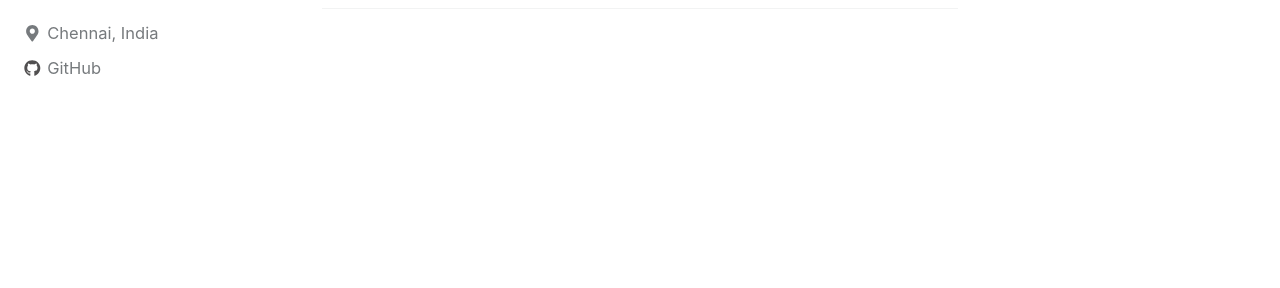
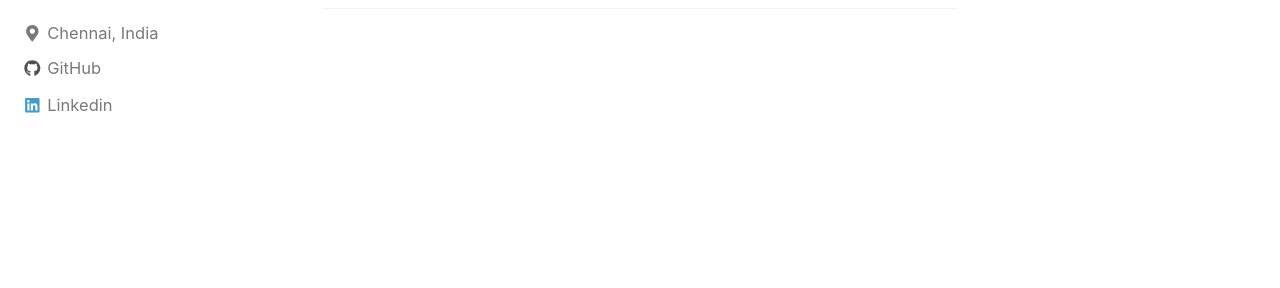
Before and after one commit to ganesh-santhanam/ganesh-santhanam.github.io, a Jekyll site: the page built from index.html, in a window 1280 px wide. Shown: the part 171-459 px from the top of the page. Built offline with Jekyll 4.4.1, drawn with Linux system fonts in a browser that asks for light colours; cached includes are drawn as plain includes; nearby versions of some CDN libraries; the list of posts is cut into pages by our own code.

Commit message:
config changes added linkedin profile

```diff
--- a/_config.yml
+++ b/_config.yml
@@ -122,9 +122,9 @@ author:
     - label: "GitHub"
       icon: "fab fa-fw fa-github"
       url: "https://github.com/"
-    - label: "Instagram"
-      icon: "fab fa-fw fa-instagram"
-      # url: "https://instagram.com/"
+    - label: "Linkedin"
+      icon: "fab fa-fw fa-linkedin"
+      url: "https://instagram.com/"
 
 # Site Footer
 footer:
```
